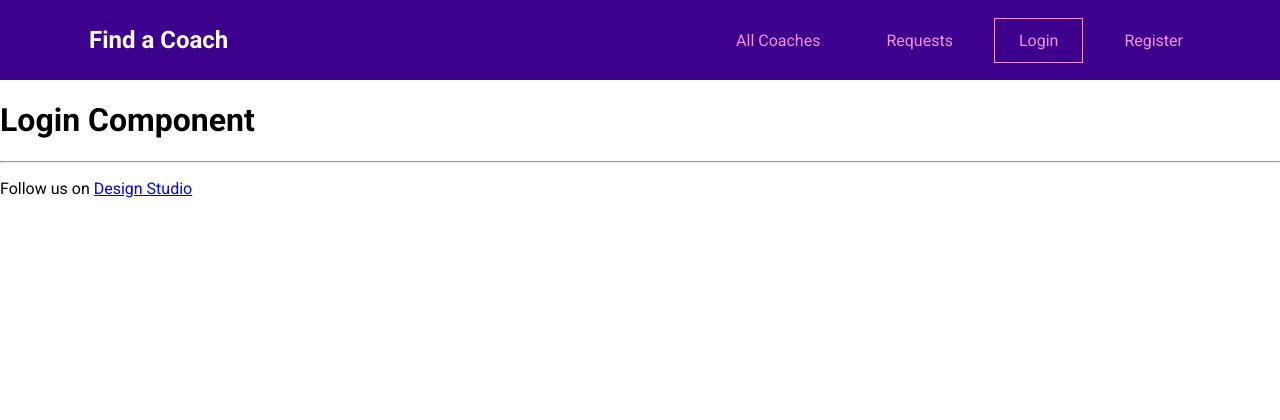
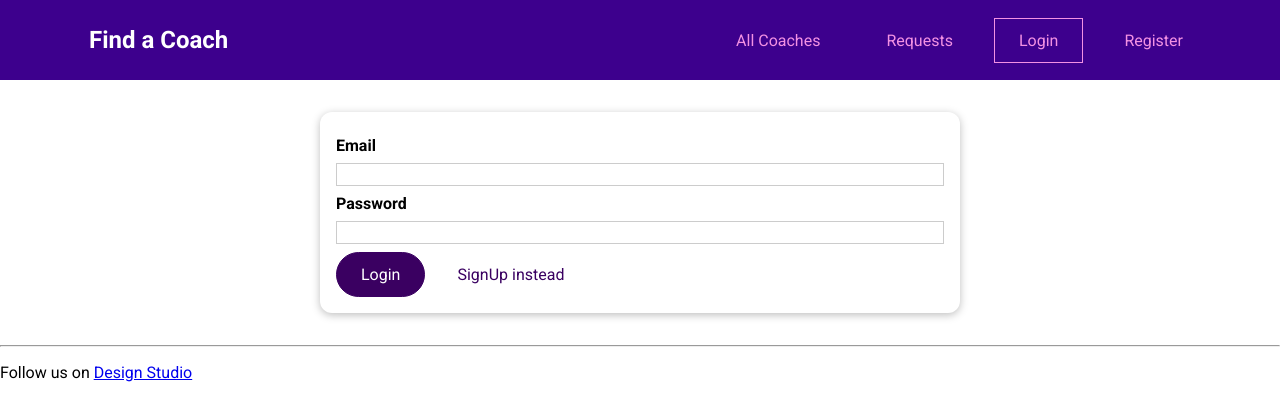
Before and after one commit to bakariarajnish/Find_a_Coach, a Vue app: page /login in a window 1280 px wide. Shown: the top 420 px of the page. Built offline with nearby package versions, Linux system fonts and the light colour scheme.

Commit message:
Authentication-Login, Signup functionality added

```diff
--- a/src/App.vue
+++ b/src/App.vue
@@ -1,6 +1,10 @@
 <template>
   <the-header></the-header>
-  <router-view></router-view>
+  <router-view v-slot="slotProps">
+    <transition name="route" mode="out-in">
+      <component :is="slotProps.Component"></component>
+    </transition>
+  </router-view>
   <the-footer></the-footer>
 </template>
 
@@ -29,4 +33,24 @@ html {
 body {
   margin: 0;
 }
+
+.route-enter-from {
+  opacity: 0;
+  transform: translateY(-30px);
+}
+.route-leave-to {
+  opacity: 0;
+  transform: translateY(30px);
+}
+.route-enter-active {
+  transition: all 0.3s ease-out;
+}
+.route-leave-active {
+  transition: all 0.3s ease-in;
+}
+.route-enter-to,
+.route-leave-from {
+  opacity: 1;
+  transform: translateY(0);
+}
 </style>
--- a/src/NotFound.vue
+++ b/src/NotFound.vue
@@ -1,7 +1,18 @@
 <template>
-  <h1>Not Found</h1>
+  <section>
+    <base-card>
+      <h2>Page not found</h2>
+      <p>
+        Sorry this page not found. Please go to home page
+        <router-link to="/coaches">Coaches</router-link>
+      </p>
+    </base-card>
+  </section>
 </template>
 
 <script>
-export default {};
+import BaseCard from './components/ui/BaseCard.vue';
+export default {
+  components: { BaseCard },
+};
 </script>
--- a/src/components/coach/RegisterForm.vue
+++ b/src/components/coach/RegisterForm.vue
@@ -162,7 +162,7 @@ export default {
 };
 </script>
 
-<style scoped>
+<style>
 .form-control {
   margin: 0.5rem 0;
 }
--- a/src/pages/auth/Login.vue
+++ b/src/pages/auth/Login.vue
@@ -1,7 +1,121 @@
 <template>
-  <h1>Login Component</h1>
+  <div>
+    <base-dialog :show="isLoading" fixed title="Authenticating. Please wait...">
+      <base-spinner></base-spinner>
+    </base-dialog>
+    <base-dialog :show="!!error" title="Error" @close="closeDialog">
+      <p>{{ error }}</p>
+    </base-dialog>
+    <base-card>
+      <form @submit.prevent="submitForm">
+        <div class="form-control">
+          <label for="email">Email</label>
+          <input type="email" id="email" v-model.trim="email" />
+        </div>
+        <div class="form-control">
+          <label for="password">Password</label>
+          <input type="password" id="password" v-model.trim="password" />
+        </div>
+        <p v-if="!formIsValid">
+          Please enter email and password (atleast 6 characters long) before
+          submitting the form.
+        </p>
+        <base-button type="submit">{{ submitButtonText }}</base-button>
+        <base-button type="button" mode="flat" @click="switchAuthMode">{{
+          switchAuthModeBtnText
+        }}</base-button>
+      </form>
+    </base-card>
+  </div>
 </template>
 
 <script>
-export default {};
+import BaseDialog from '../../components/ui/BaseDialog.vue';
+export default {
+  components: { BaseDialog },
+  data() {
+    return {
+      email: '',
+      password: '',
+      formIsValid: true,
+      authMode: 'Login',
+      isLoading: false,
+      error: null,
+    };
+  },
+  methods: {
+    async submitForm() {
+      this.formIsValid = true;
+      if (
+        this.email === '' ||
+        !this.email.includes('@') ||
+        this.password === '' ||
+        this.password.length < 5
+      ) {
+        this.formIsValid = false;
+        return;
+      }
+      this.isLoading = true;
+      let loginData = {
+        email: this.email,
+        password: this.password,
+      };
+      try {
+        if (this.authMode === 'Login') {
+          await this.$store.dispatch('login', loginData);
+        } else if (this.authMode === 'Signup') {
+          await this.$store.dispatch('signUp', loginData);
+        }
+      } catch (error) {
+        console.log(error.message);
+        if (error.message === 'EMAIL_EXISTS') {
+          this.error =
+            'The email address is already in use by another account.';
+        } else if (error.message === 'TOO_MANY_ATTEMPTS_TRY_LATER') {
+          this.error =
+            'We have blocked all requests from this device due to unusual activity. Try again later.';
+        } else if (error.message === 'EMAIL_NOT_FOUND') {
+          this.error =
+            'There is no user record corresponding to this identifier. The user may have been deleted.';
+        } else if (error.message === 'INVALID_PASSWORD') {
+          this.error =
+            'The password is invalid or the user does not have a password.';
+        } else if (error.message === 'USER_DISABLED') {
+          this.error =
+            'The user account has been disabled by an administrator.';
+        } else if (error.message === 'INVALID_LOGIN_CREDENTIALS') {
+          this.error =
+            'The password is invalid or the user does not have a password.';
+        } else {
+          this.error = 'Unable to authenticate. Please check login data.';
+        }
+      }
+
+      this.isLoading = false;
+    },
+    closeDialog() {
+      this.error = null;
+    },
+    switchAuthMode() {
+      this.authMode = this.authMode === 'Login' ? 'Signup' : 'Login';
+    },
+  },
+  computed: {
+    submitButtonText() {
+      const btnText = this.authMode === 'Login' ? 'Login' : 'SignUp';
+      return btnText;
+    },
+    switchAuthModeBtnText() {
+      const switchBtnText =
+        this.authMode === 'Login' ? 'SignUp instead' : 'Login Instead';
+      return switchBtnText;
+    },
+  },
+};
 </script>
+
+<style scoped>
+p {
+  color: red;
+}
+</style>
--- a/src/pages/coach/CoachDetail.vue
+++ b/src/pages/coach/CoachDetail.vue
@@ -1,4 +1,5 @@
 <template>
+  <div>
     <section>
       <base-card>
         <h2>{{ fullName }}</h2>
@@ -27,6 +28,7 @@
         <p>{{ selectedCoach.description }}</p>
       </base-card>
     </section>
+  </div>
 </template>
 
 <script>
--- a/src/pages/coach/CoachesList.vue
+++ b/src/pages/coach/CoachesList.vue
@@ -1,4 +1,5 @@
 <template>
+  <div>
     <base-dialog :show="!!error" title="Error" @close="closeDialog">
       <p>{{ error }}</p>
     </base-dialog>
@@ -31,6 +32,7 @@
         <h3 v-else>No Coaches found.</h3>
       </base-card>
     </section>
+  </div>
 </template>
 
 <script>
--- a/src/pages/request/RequestList.vue
+++ b/src/pages/request/RequestList.vue
@@ -1,4 +1,5 @@
 <template>
+  <div>
     <base-dialog
       v-if="hasError"
       title="Error"
@@ -22,6 +23,7 @@
       </ul>
       <h3 v-else>You haven't received any request yet.</h3>
     </base-card>
+  </div>
 </template>
 
 <script>
--- /dev/null
+++ b/src/services/auth-service.js
@@ -0,0 +1,25 @@
+export async function authenticateUser(data, requestType) {
+  const API_KEY = '';
+  let URL = 'https://identitytoolkit.googleapis.com/v1/accounts:signUp?key=';
+  if (requestType === 'login') {
+    URL =
+      'https://identitytoolkit.googleapis.com/v1/accounts:signInWithPassword?key=';
+  }
+
+  const response = await fetch(URL + API_KEY, {
+    method: 'post',
+    body: JSON.stringify({
+      email: data.email,
+      password: data.password,
+      returnSecureToken: true,
+    }),
+  });
+  const responseData = await response.json();
+  if (!response.ok) {
+    throw new Error(
+      responseData.error.message ||
+        'Unable to authenticate. Please try again or later.'
+    );
+  }
+  return responseData;
+}
--- a/src/store/index.js
+++ b/src/store/index.js
@@ -1,31 +1,13 @@
 import { createStore } from 'vuex';
 import CoachModule from './modules/coach.js';
 import RequestModule from './modules/request.js';
+import AuthModule from './modules/auth.js';
 
 const store = createStore({
   modules: {
     coach: CoachModule,
     request: RequestModule,
-  },
-  state() {
-    return {
-      loggedInCoach: 'C3',
-    };
-  },
-  mutations: {
-    updateLoggedInCoach(state, payload) {
-      state.loggedInCoach = payload.coachId;
-    },
-  },
-  getters: {
-    getLoggedInCoachId(state) {
-      return state.loggedInCoach;
-    },
-  },
-  actions: {
-    loggedInCoach(context, data) {
-      context.commit('updateLoggedInCoach', data);
-    },
+    auth: AuthModule,
   },
 });
 
--- /dev/null
+++ b/src/store/modules/auth.js
@@ -0,0 +1,47 @@
+import { authenticateUser } from '../../services/auth-service';
+
+export default {
+  state() {
+    return {
+      loggedInCoach: null,
+      token: null,
+      tokenExpiration: null,
+    };
+  },
+  mutations: {
+    updateLoggedInCoach(state, payload) {
+      state.loggedInCoach = payload.coachId;
+    },
+    setCoach(state, payload) {
+      state.loggedInCoach = payload.loginCoachId;
+      state.token = payload.token;
+      state.tokenExpiration = payload.tokenExpiresIn;
+    },
+  },
+  getters: {
+    getLoggedInCoachId(state) {
+      return state.loggedInCoach;
+    },
+  },
+  actions: {
+    // loggedInCoach(context, data) {
+    //   context.commit('updateLoggedInCoach', data);
+    // },
+    async signUp(context, data) {
+      const response = await authenticateUser(data, 'Signup');
+      context.commit('setCoach', {
+        loginCoachId: response.localId,
+        token: response.idToken,
+        tokenExpiration: response.expiresIn,
+      });
+    },
+    async login(context, data) {
+      const response = await authenticateUser(data, 'login');
+      context.commit('setCoach', {
+        loginCoachId: response.localId,
+        token: response.idToken,
+        tokenExpiration: response.expiresIn,
+      });
+    },
+  },
+};
--- a/src/store/modules/coach.js
+++ b/src/store/modules/coach.js
@@ -61,7 +61,7 @@ export default {
         //handle error
       } else {
         console.log(responseData);
-        context.dispatch('loggedInCoach', { coachId: coachId }, { root: true });
+        //context.dispatch('loggedInCoach', { coachId: coachId }, { root: true });
         context.commit('saveCoachData', coachData);
       }
     },
```
Lines whose indentation alone changed are shown as unchanged.
